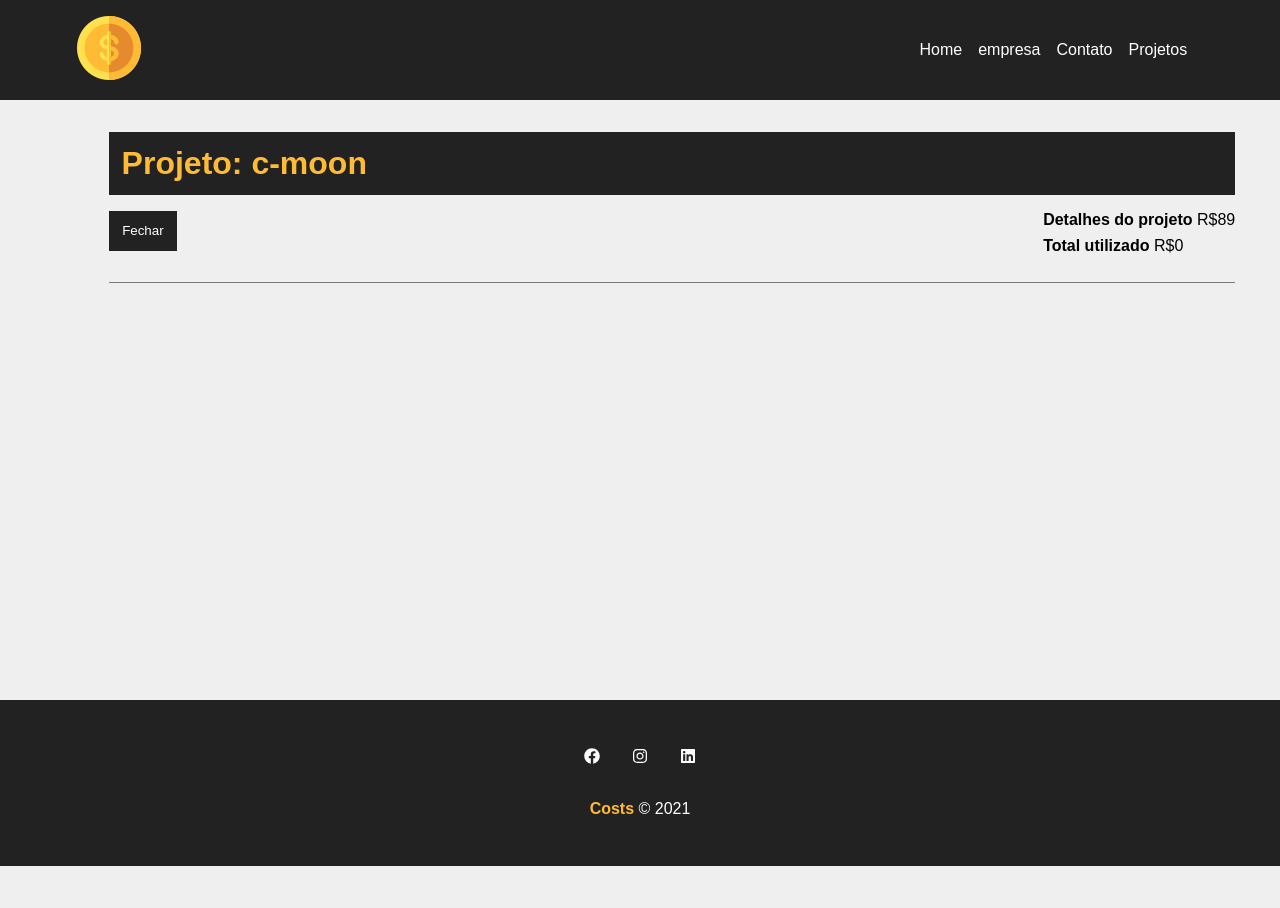
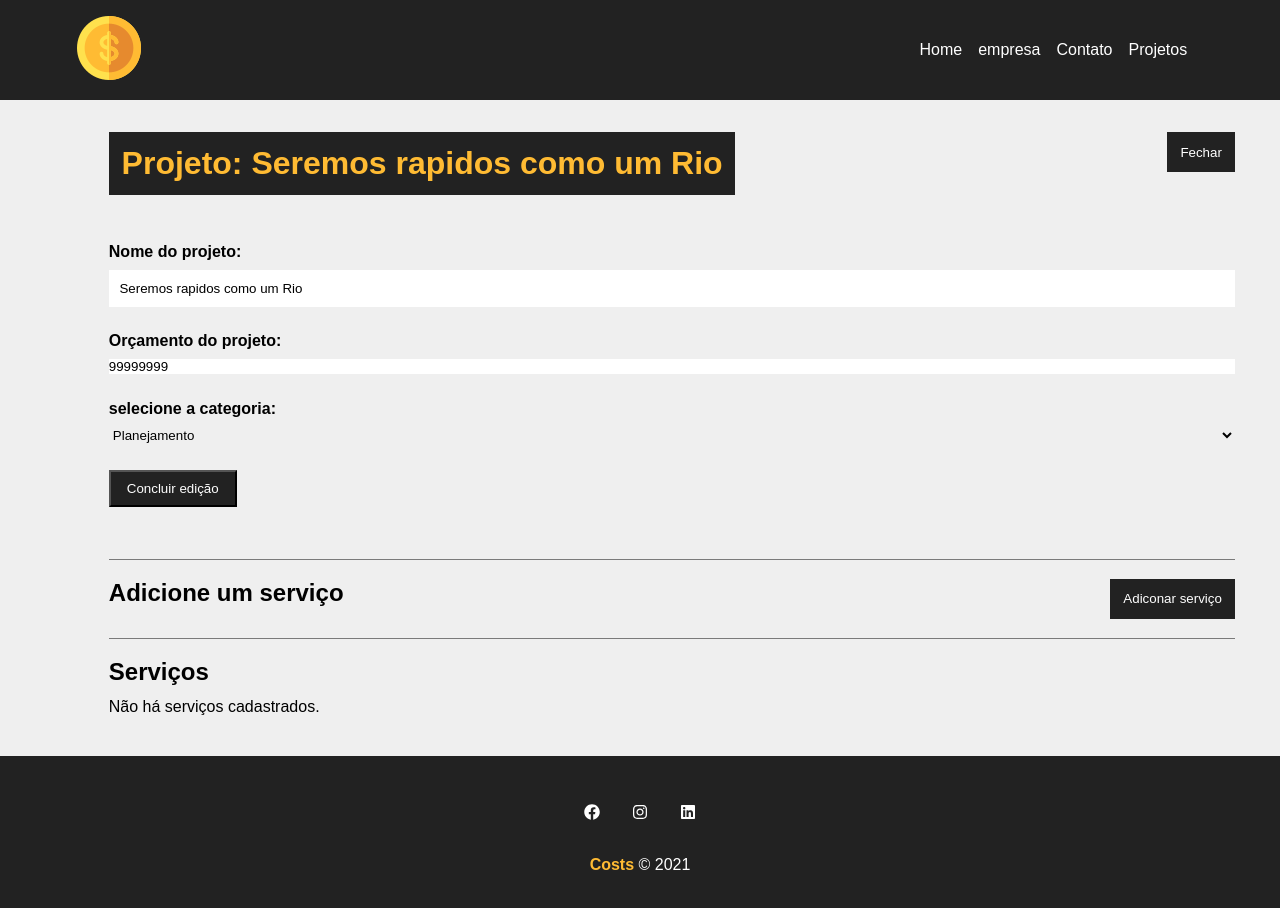
Before and after one commit to FravonDev/costs, a React (Create React App) app: page /project/1 in a window 1280 px wide. Both pictures are taken after a click on the button "Editar projeto". Shown: the top 908 px of the page. Before the commit the page ends 866 px from the top, so only its background shows below. Built offline with nearby package versions, Linux system fonts and the light colour scheme; data requests are answered from the project's data file; the HTML template or start-up script is replaced by a standard one.

Commit message:
Final Project

```diff
--- a/db.json
+++ b/db.json
@@ -1,15 +1,48 @@
 {
   "projects": [
     {
-      "name": "c-moon",
-      "budget": "89",
+      "name": "Seremos rapidos como um Rio",
+      "budget": "99999999",
       "category": {
-        "id": "Infra",
-        "name": "Infra"
+        "id": "Planejamento",
+        "name": "Planejamento"
       },
       "cost": 0,
       "services": [],
       "id": 1
+    },
+    {
+      "name": "Com a força igual a de um tufão",
+      "budget": "999999999999999",
+      "category": {
+        "id": "Planejamento",
+        "name": "Planejamento"
+      },
+      "cost": 0,
+      "services": [],
+      "id": 2
+    },
+    {
+      "name": "Na alma sempre uma chama acesa",
+      "budget": "999999999",
+      "category": {
+        "id": "Planejamento",
+        "name": "Planejamento"
+      },
+      "cost": 0,
+      "services": [],
+      "id": 3
+    },
+    {
+      "name": "Que a luz do Luar nos traga inspiração",
+      "budget": "9999999999999",
+      "category": {
+        "id": "Planejamento",
+        "name": "Planejamento"
+      },
+      "cost": 172836,
+      "services": [],
+      "id": 4
     }
   ],
   "categories": [
--- a/src/components/pages/Project.js
+++ b/src/components/pages/Project.js
@@ -1,21 +1,86 @@
 import styles from "./Project.module.css";
+import { v4 as uuidv4 } from "uuid";
 
 import { useParams } from "react-router-dom";
 import { useState, useEffect } from "react";
+
 import Loading from "../layout/Loading";
-import Container from "../layout/Container"
+import Container from "../layout/Container";
+import ProjectForm from "../project/ProjectForm";
+import Message from "../layout/Message";
+import ServiceForm from "../services/ServiceForm";
+import ServiceCard from "../services/ServiceCard";
 
 function Project() {
   const { id } = useParams();
-  console.log(id);
 
+  const [project, setProject] = useState([]);
+  const [services, setServices] = useState([]);
   const [showProjectForm, setShowProjectForm] = useState(false);
+  const [showServiceForm, setShowServiceForm] = useState(false);
+  const [message, setMessage] = useState();
+  const [type, setType] = useState();
+
+  function createService(project) {
+    const lastService = project.services[project.services.length - 1];
+    lastService.id = uuidv4();
+    const lastServiceCost = lastService.cost;
+    const newCost = parseFloat(project.cost) + parseFloat(lastServiceCost);
+
+    if (newCost > parseFloat(project.budget)) {
+      setMessage("Orçamento ultrapassado, verifique o valor do serviço");
+      setType("error");
+      project.services.pop();
+      return false;
+    }
+    project.cost = newCost;
+
+    fetch(`http://localhost:5000/projects/${project.id}`, {
+      method: "PATCH",
+      headers: {
+        "content-type": "aplication/json",
+      },
+      body: JSON.stringify(project),
+    })
+      .then((res) => res.json())
+      .then((data) => {
+        console.log(data);
+        showServiceForm(false);
+      })
+      .catch((err) => console.log(err));
+  }
 
   function toggleProjectForm() {
     setShowProjectForm(!showProjectForm);
   }
+  function toggleServiceForm() {
+    setShowServiceForm(!showServiceForm);
+  }
+   function removeService(id, cost) {
+    const servicesUpdated = project.services.filter(
+      (service) => service.id !== id,
+    )
 
-  const [project, setProject] = useState([]);
+    const projectUpdated = project
+
+    projectUpdated.services = servicesUpdated
+    projectUpdated.cost = parseFloat(projectUpdated.cost) - parseFloat(cost)
+
+    fetch(`http://localhost:5000/projects/${projectUpdated.id}`, {
+      method: 'PATCH',
+      headers: {
+        'Content-Type': 'application/json',
+      },
+      body: JSON.stringify(projectUpdated),
+    })
+      .then((resp) => resp.json())
+      .then((data) => {
+        setProject(projectUpdated)
+        setServices(servicesUpdated)
+        setMessage('Serviço removido com sucesso!')
+      })
+  }
+
   useEffect(() => {
     setTimeout(() => {
       fetch(`http://localhost:5000/projects/${id}`, {
@@ -27,38 +92,94 @@
         .then((res) => res.json())
         .then((data) => {
           setProject(data);
+          setServices(data.services);
         })
         .catch((err) => console.log(err));
     }, 3000);
   }, [id]);
 
+  function editPost(project) {
+    setMessage("");
+    if (project.budget < project.cost) {
+      setMessage("O orçamento não pode ser menor que o custo do projeto");
+      setType("error");
+      return false;
+    }
+    fetch(`http://localhost:5000/projects/${id}`, {
+      method: "PATCH",
+      headers: {
+        "content-type": "application/json",
+      },
+      body: JSON.stringify(project),
+    })
+      .then((res) => res.json())
+      .then((data) => {
+        setProject(data);
+        setShowProjectForm(false);
+        setMessage("Projeto atualizado");
+        setType("sucess");
+      })
+      .catch((err) => console.log(err));
+  }
+
   return (
     <>
       {project.name ? (
         <div className={styles.project_details}>
+          <Container customClass="column">
+            {message && <Message type={type} msg={message} />}
+            <div className={styles.details_container}>
               <h1>Projeto: {project.name}</h1>
-          <Container customClass="column">
-          <div className={styles.details_container}>
+
               <button className={styles.btn} onClick={toggleProjectForm}>
                 {!showProjectForm ? "Editar projeto" : "Fechar"}
               </button>
               {!showProjectForm ? (
-              <div>
+                <div className={styles.project_info}>
                   <p>
                     <span>Project form</span> {project.category.name}
                   </p>
                 </div>
               ) : (
-              <div>
-                <p>
-                  <span>Detalhes do projeto</span> R${project.budget}
-                </p>
-                <p>
-                  <span>Total utilizado</span> R${project.cost}
-                </p>
+                <div className={styles.project_info}>
+                  <ProjectForm
+                    handleSubmit={editPost}
+                    btnText="Concluir edição"
+                    projectData={project}
+                  />
                 </div>
               )}
             </div>
+            <div className={styles.service_form_container}>
+              <h2>Adicione um serviço</h2>
+              <button className={styles.btn} onClick={toggleServiceForm}>
+                {!showServiceForm ? "Adiconar serviço" : "Fechar"}
+              </button>
+              <div className={styles.project_info}>
+                {showServiceForm && (
+                  <ServiceForm
+                    handleSubmit={createService}
+                    btnText="Adicionar Serviço"
+                    projectData={project}
+                  />
+                )}
+              </div>
+            </div>
+            <h2>Serviços</h2>
+            <Container customClass="start">
+              {services.length > 0 &&
+                services.map((service) => (
+                  <ServiceCard
+                    id={service.id}
+                    name={service.name}
+                    cost={service.cost}
+                    description={service.description}
+                    key={service.id}
+                    handleRemove={removeService}
+                  />
+                ))}
+              {services.length === 0 && <p>Não há serviços cadastrados.</p>}
+            </Container>
           </Container>
         </div>
       ) : (
--- a/src/components/pages/Projects.js
+++ b/src/components/pages/Projects.js
@@ -55,9 +55,10 @@
   return (
     <div className={styles.project_container}>
       <div className={styles.title_container}>
-        <h1>Meus Projects</h1>
         <LinkButton to="/newproject" text="criar Projeto"></LinkButton>
       </div>
+      <h1>Meus Projects</h1>
+
       {message && <Message type="sucess" msg={message} />}
       {projectMessage && <Message type="sucess" msg={message} />}
       <Container>
--- a/src/components/project/ProjectForm.module.css
+++ b/src/components/project/ProjectForm.module.css
@@ -2,3 +2,6 @@
     width: 100%;
     margin: 2em 0;
 }
+input[type="text"]{
+    padding: .8em;
+}
--- /dev/null
+++ b/src/components/services/ServiceCard.js
@@ -0,0 +1,25 @@
+import styles from "../project/ProjectCard.module.css";
+import { BsTrashFill } from "react-icons/bs"
+
+function ServiceCard({ id, name, cost, description, handleRemove }) {
+  const remove = (e)=> {
+    e.preventDefault()
+    handleRemove(id,cost)
+  }
+
+  return (
+    <div className={styles.project_card}>
+      <h4>{name}</h4>
+      <p>
+        <span>Custo total:</span> R${cost}
+      </p>
+      <p>{description}</p>
+      <div className={styles.project_card_actions}>
+        <button onClick={remove}>
+            <BsTrashFill/>Excluir
+        </button>
+      </div>
+    </div>
+  );
+}
+export default ServiceCard;
--- /dev/null
+++ b/src/components/services/ServiceForm.js
@@ -0,0 +1,50 @@
+import { useState } from "react";
+
+import Input from "../form/Input";
+import SubmitButton from "../form/SubmitButton";
+
+import styles from "../project/ProjectForm.module.css";
+
+function ServiceForm({ handleSubmit, btnText, projectData }) {
+  const [service, setService] = useState({});
+
+  function submit(e) {
+    e.preventDefault();
+    projectData.services.push(service)
+    handleSubmit(projectData)
+  }
+
+  function handleChange(e) {
+    setService({ ...service, [e.target.name]: e.target.value });
+  }
+
+
+  return (
+    <form className={styles.form} onSubmit={submit}>
+      <Input
+        type="text"
+        text="nome do serviço"
+        name="name"
+        placeholder="insira o nome do serviço"
+        handleOnChange={handleChange}
+      />
+      <Input
+        type="text"
+        text="custo do serviço"
+        name="cost"
+        placeholder="insira o valor total"
+        handleOnChange={handleChange}
+      />
+      <Input
+        type="text"
+        text="descrição do serviço"
+        name="description"
+        placeholder="Descreva o serviço"
+        handleOnChange={handleChange}
+      />
+      <SubmitButton text={btnText} />
+    </form>
+  );
+}
+
+export default ServiceForm;
```
Also changed, not shown: 2 other files (tests, documents, lock files or other folders). Lines whose indentation alone changed are shown as unchanged.
